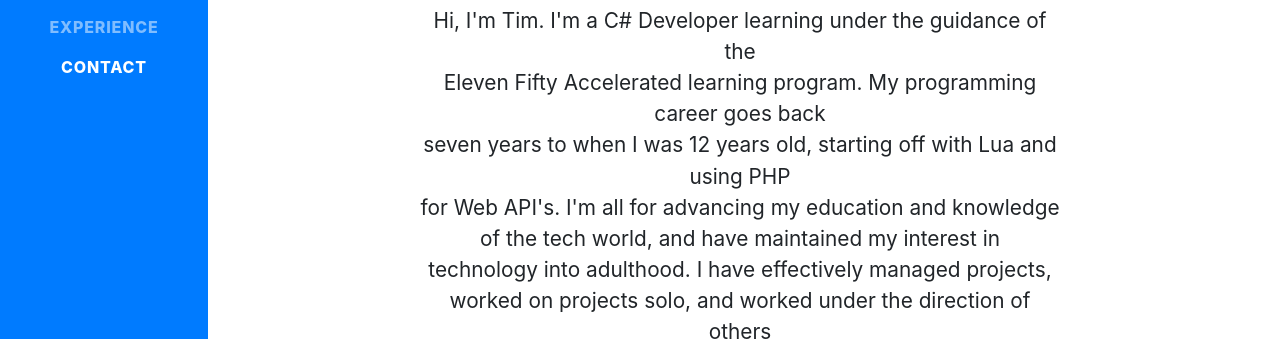
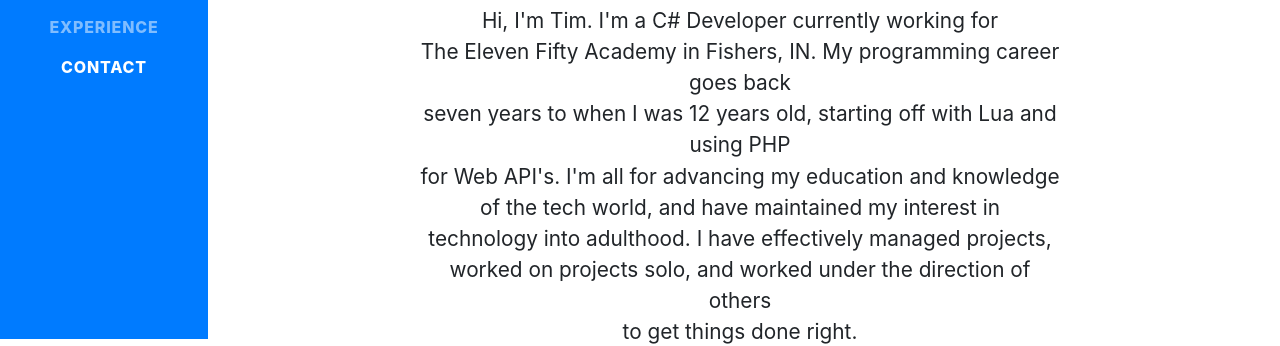
Before and after one commit to timdeeter/timdeeter.github.io, a website with bundled scripts: page index.html in a window 1280 px wide. Shown: the part 461-807 px from the top of the page. Built offline with nearby package versions, Linux system fonts and the light colour scheme; files whose address does not match are found by name; a web font is replaced by a local one.

Commit message:
About update

```diff
--- a/index.html
+++ b/index.html
@@ -99,7 +99,7 @@
           <div class="sectiondiv" style="width: 100%">
               <h1 class="sectiontitle">About</h1>
               <p style="text-align: center; font-size: 1.3rem;">
-                Hi, I'm Tim. I'm a C# Developer learning under the guidance of the <br/> Eleven Fifty Accelerated learning program.
+                Hi, I'm Tim. I'm a C# Developer currently working for <br/> The Eleven Fifty Academy in Fishers, IN.
                 My programming career goes back <br/> seven years  to when I was 12 years old, starting off with Lua and using PHP <br/> for Web
                 API's. I'm all for advancing my education and knowledge <br/> of the tech world, and have maintained my interest in <br/>
                 technology into adulthood. I have effectively managed projects, <br/> worked on projects solo, and worked under the
```
